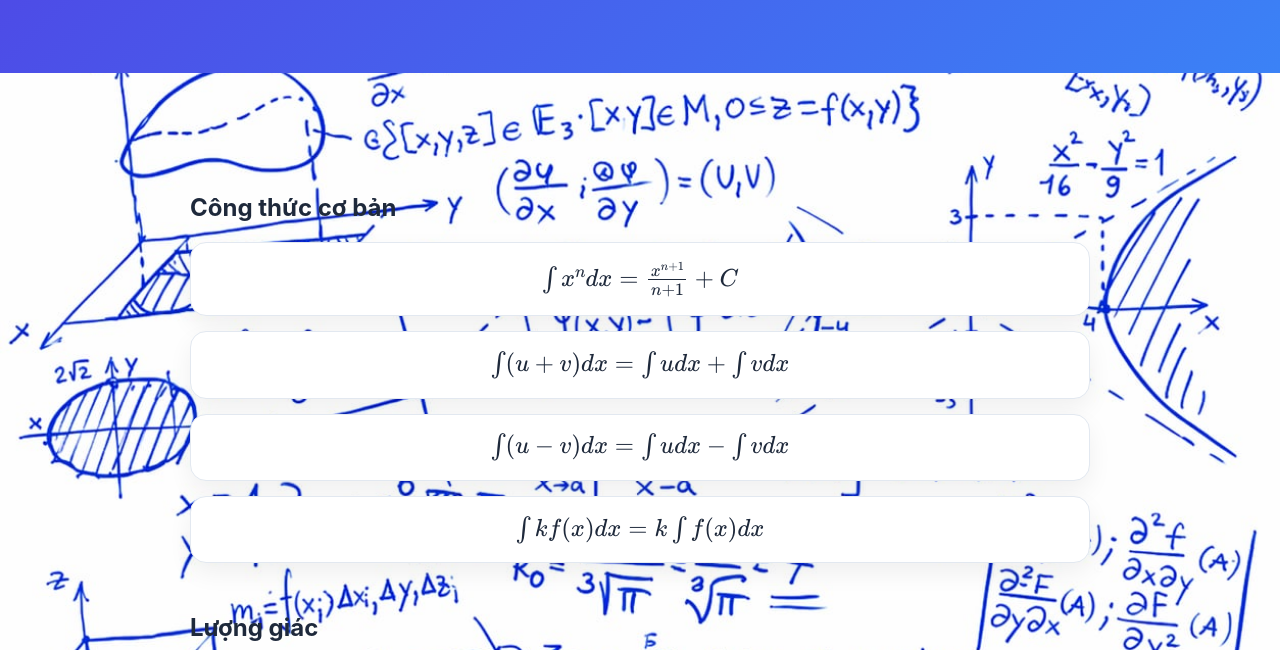
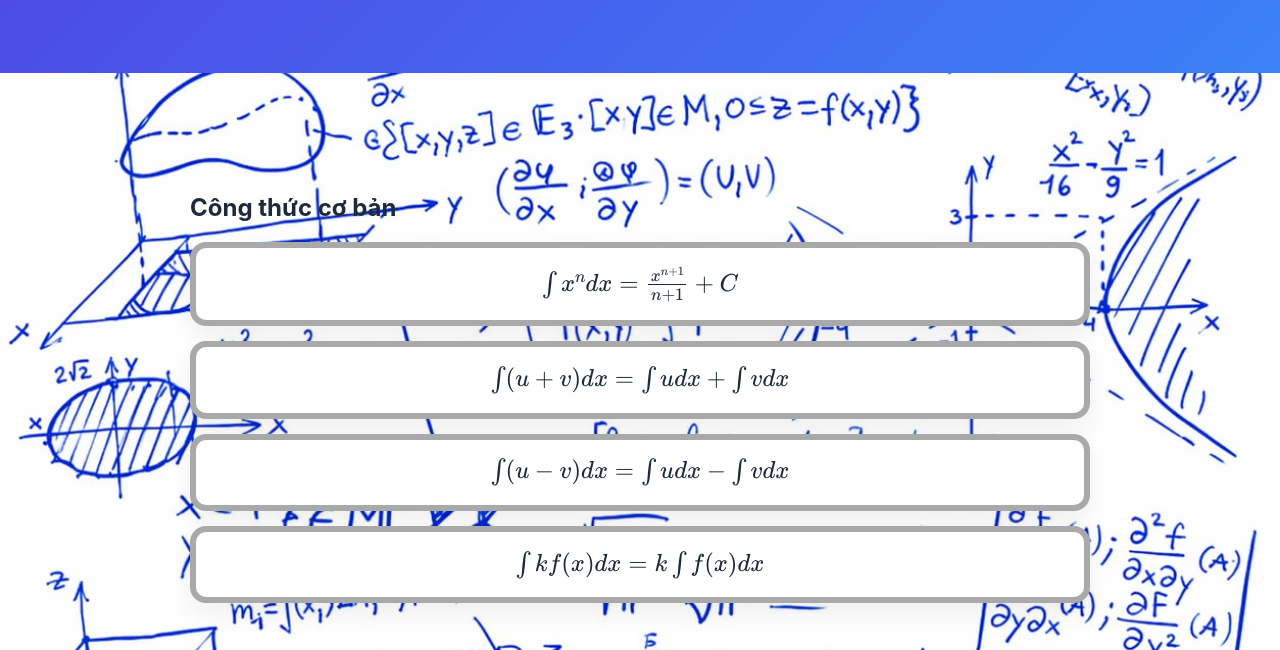
Before and after one commit to chevevic/danhsach, a plain HTML site: page section2.html in a window 1280 px wide. Shown: the part 137-787 px from the top of the page. Drawn offline with nearby package versions, Linux system fonts and the light colour scheme.

Commit message:
Update section2.html

```diff
--- a/section2.html
+++ b/section2.html
@@ -79,7 +79,7 @@ h2{
   margin:15px 0;
   border-radius:16px;
   box-shadow:0 10px 25px rgba(0,0,0,0.06);
-  border:1px solid #e2e8f0;
+  border: 6px solid darkgray;
   transition:0.2s;
 }
 
```
